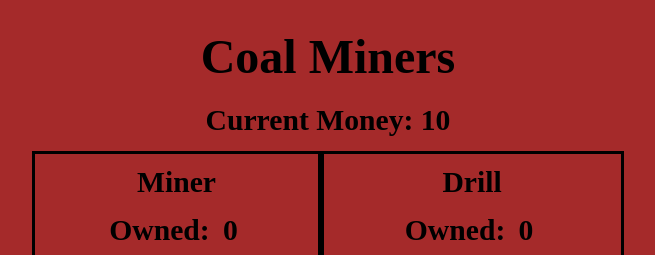
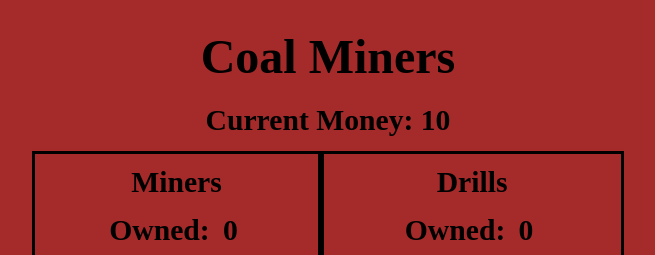
Before and after one commit to collerhatguy/coal-miner-fixed, a React (Create React App) app: page / in a window 1280 px wide. Shown: the top 255 px of the page, without its empty margins (312-967 px from the left). Built offline with nearby package versions, Linux system fonts and the light colour scheme.

Commit message:
removed local storage

```diff
--- a/src/components/Worker.js
+++ b/src/components/Worker.js
@@ -2,7 +2,8 @@ import React, {useEffect} from 'react';
 import useWorker from "../hooks/useWorker";
 
 export default function Worker({worker, money, setMoney, multiplier}) {
-    const [ owned, setOwned,
+    const [
+        owned, setOwned,
         cost, setCost,
         productionRate, setProductionRate,
         productionRateUpgradeCost, setProductionRateUpgradeCost] = useWorker(worker)
@@ -29,7 +30,7 @@ export default function Worker({worker, money, setMoney, multiplier}) {
     }, [worker])
     useEffect(() => {
         setInterval(() => miningWorker(worker), 10000)
-    }, [])
+    }, [owned])
     return (
         <div className="worker">
             <h2>{worker.name}</h2>
--- a/src/misc.js
+++ b/src/misc.js
@@ -13,6 +13,12 @@ class Worker {
       this.UPGRADE_CAP_LOCAL_STORAGE_KEY = `Coalminer.${name}CapLimit`;
       this.CURRENT_PRODUCTION_RATE_LOCAL_STORAGE_KEY = `Coalminer.${name}CurrentProductionRate`;
       this.CURRENT_PRODUCTION_RATE_UPGRADE_COST_LOCAL_STORAGE_KEY = `Coalminer.${name}CurrentProductionRateUpgradeCost`;
+
+      this.name = name;
+      this.owned = 0;
+      this.cost = defaultCost;
+      this.productionRate = defaultProductionRate;
+      this.productionRateUpgradeCost = defaultProductionRateUpgradeCost;
       this.saveFiles = [
         {
           key: this.OWNED_LOCAL_STORAGE_KEY,
@@ -31,12 +37,8 @@ class Worker {
           value: this.productionRateUpgradeCost
         }
       ]
-      this.name = name;
-      this.owned = JSON.parse(localStorage.getItem(this.OWNED_LOCAL_STORAGE_KEY)) || 0;
-      this.cost = JSON.parse(localStorage.getItem(this.OWNED_LOCAL_STORAGE_KEY)) || defaultCost;
-      this.productionRate = JSON.parse(localStorage.getItem(this.OWNED_LOCAL_STORAGE_KEY)) || defaultProductionRate;
-      this.productionRateUpgradeCost = JSON.parse(localStorage.getItem(this.OWNED_LOCAL_STORAGE_KEY)) || defaultProductionRateUpgradeCost;
     }
+
     save() {
       this.saveFiles.forEach(save => {
         localStorage.setItem(save.key, JSON.stringify(save.value))
@@ -44,7 +46,7 @@ class Worker {
     }
 }
 
-const miners = new Worker(10, 1, 100, "Miner")
-const drills = new Worker(100, 2, 1000, "Drill")
+const miners = new Worker(10, 1, 100, "Miners")
+const drills = new Worker(100, 2, 1000, "Drills")
 const Workers = [miners, drills]
 export default Workers;
```
Also changed, not shown: 1 other file (tests, documents, lock files or other folders).
